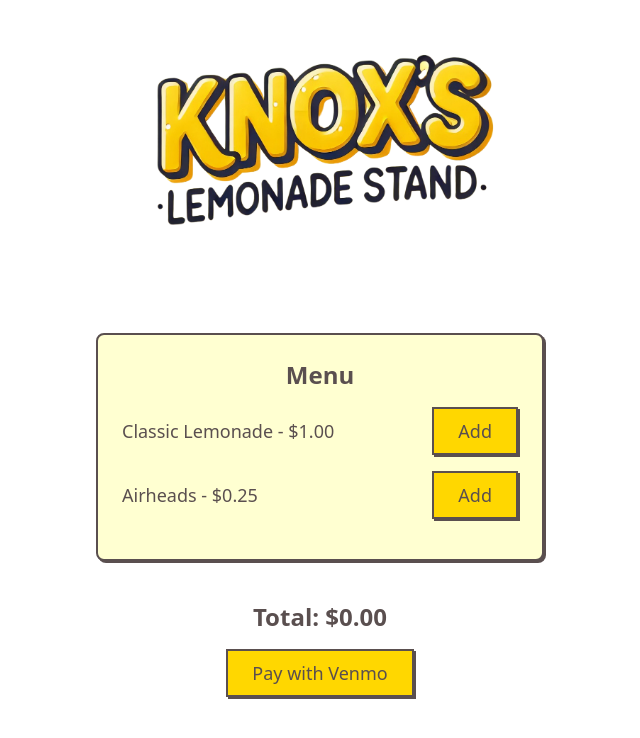
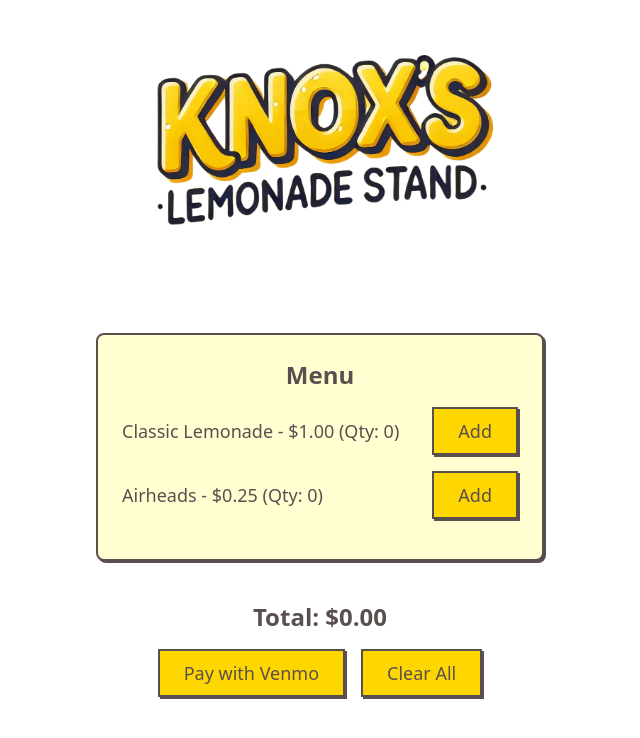
Before and after one commit to taylor-hickman/lemonade-stand-nextjs-webapp, a Next.js app: page / in a window 1280 px wide. Shown: the top 738 px of the page, without its empty margins (320-960 px from the left). Built offline with nearby package versions, Linux system fonts and the light colour scheme.

Commit message:
Update ls.tsx
added menu clear

```diff
--- a/app/ls.tsx
+++ b/app/ls.tsx
@@ -1,23 +1,32 @@
 'use client'
-
 import { useState } from 'react'
 import Image from 'next/image'
 
 interface MenuItem {
   name: string;
   price: number;
+  quantity: number;
 }
 
 export default function LemonadeStand() {
-  const [total, setTotal] = useState(0)
-  const menu: MenuItem[] = [
-    { name: 'Classic Lemonade', price: 1 },
-    { name: 'Airheads', price: .25 },
-  ]
+  const [menu, setMenu] = useState<MenuItem[]>([
+    { name: 'Classic Lemonade', price: 1, quantity: 0 },
+    { name: 'Airheads', price: 0.25, quantity: 0 },
+  ])
 
-  const addToTotal = (price: number) => {
-    setTotal(prevTotal => prevTotal + price)
+  const addToTotal = (index: number) => {
+    setMenu(prevMenu => {
+      const newMenu = [...prevMenu]
+      newMenu[index].quantity += 1
+      return newMenu
+    })
   }
+
+  const clearAll = () => {
+    setMenu(prevMenu => prevMenu.map(item => ({ ...item, quantity: 0 })))
+  }
+
+  const total = menu.reduce((sum, item) => sum + item.price * item.quantity, 0)
 
   const venmoPayment = () => {
     const venmoUsername = 'Abigail-Darlington'
@@ -61,9 +70,11 @@ export default function LemonadeStand() {
           <h2 className="text-2xl font-semibold text-palette-text mb-4 text-center">Menu</h2>
           {menu.map((item, index) => (
             <div key={index} className="flex justify-between items-center mb-4">
-              <span className="text-lg font-medium text-palette-text">{item.name} - ${item.price.toFixed(2)}</span>
+              <span className="text-lg font-medium text-palette-text">
+                {item.name} - ${item.price.toFixed(2)} (Qty: {item.quantity})
+              </span>
               <button
-                onClick={() => addToTotal(item.price)}
+                onClick={() => addToTotal(index)}
                 className="px-6 py-2 border-2 border-palette-text bg-palette-button text-lg font-medium text-palette-text shadow-button transition-all duration-300 ease-out hover:shadow-buttonHover"
               >
                 Add
@@ -80,6 +91,12 @@ export default function LemonadeStand() {
         >
           Pay with Venmo
         </button>
+        <button
+          onClick={clearAll}
+          className="mt-4 ml-4 px-6 py-2 border-2 border-palette-text bg-palette-button text-lg font-medium text-palette-text shadow-button transition-all duration-300 ease-out hover:shadow-buttonHover"
+        >
+          Clear All
+        </button>
       </div>
     </div>
   )
```
